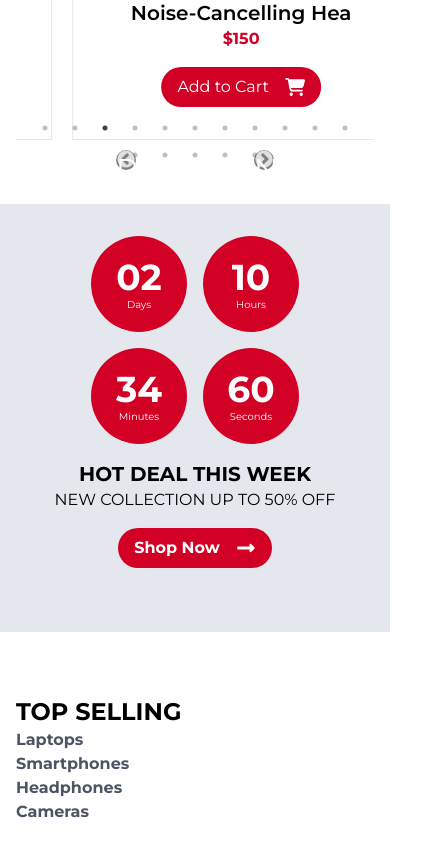
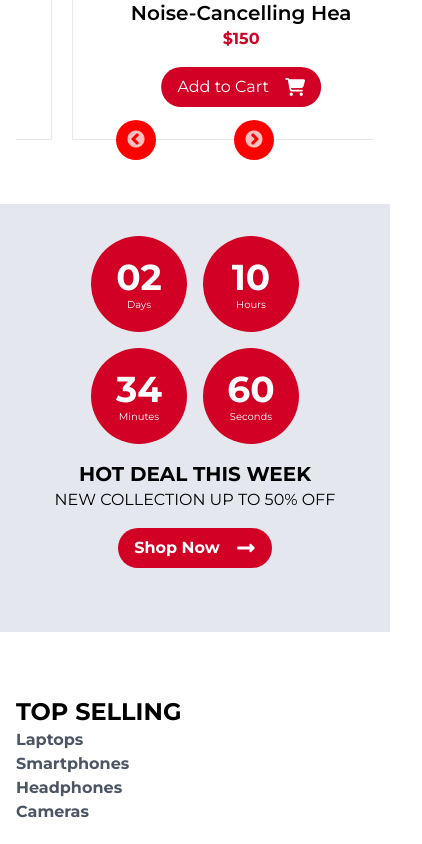
Before and after one commit to shakeelahmadcoder/Digital-Assets-Ecomerece-Website-, a React (Vite) app: page / in a window 390 px wide. Shown: the part 2000-2844 px from the top of the page, 422 px wide, since content can reach past the window. Built offline with nearby package versions, Linux system fonts and the light colour scheme.

Commit message:
responsive fixes

```diff
--- a/src/components/Product.jsx
+++ b/src/components/Product.jsx
@@ -50,7 +50,7 @@ const Product = () => {
         autoplay: true,
         autoplaySpeed: 3000, // Set autoplay speed to 3 seconds
         slidesToShow: 4,
-        slidesToScroll: 2,
+        slidesToScroll: 3,
         arrows: true,
         responsive: [
           {
@@ -59,7 +59,7 @@ const Product = () => {
               slidesToShow: 3,
               slidesToScroll: 1,
               infinite: true,
-              dots: true,
+              dots: false,
               arrows: true,
             }
           },
@@ -69,6 +69,7 @@ const Product = () => {
               slidesToShow: 2,
               slidesToScroll: 1,
               arrows: true,
+              dots: false,
             }
           },
           {
@@ -77,6 +78,7 @@ const Product = () => {
               slidesToShow: 1,
               slidesToScroll: 1,
               arrows: true,
+              dots: false,
             }
           }
         ]
@@ -85,11 +87,11 @@ const Product = () => {
     <div className='products px-4 md:px-24  my-16'>
         {/* navigation bar  */}
 <nav className='md:flex md:justify-between gap-4 md:gap-0 justify-center items-center'>
-<div className="left">
+<div className="left ">
     <h1 className='text-2xl font-bold'>NEW PRODUCTS</h1>
 </div>
 <div className="right">
-    <ul className='sm:flex gap-5 '>
+    <ul className=' sm:flex gap-5 '>
     <div className="group">
       <div className=" relative font-bold text-gray-600 hover:text-[#D10024] cursor-pointer"> Laptops<span className="absolute left-0 bottom-0 w-0 h-1 bg-[#D10024] transition-all top-5 duration-300 group-hover:w-full"></span>
       </div>
--- a/src/components/TopSelling.jsx
+++ b/src/components/TopSelling.jsx
@@ -50,7 +50,7 @@ const Product = () => {
     autoplay: true,
     autoplaySpeed: 3000, // Set autoplay speed to 3 seconds
     slidesToShow: 4,
-    slidesToScroll: 2,
+    slidesToScroll: 3,
     arrows: true,
     responsive: [
       {
@@ -59,7 +59,7 @@ const Product = () => {
           slidesToShow: 3,
           slidesToScroll: 1,
           infinite: true,
-          dots: true,
+          dots: false,
           arrows: true,
         }
       },
@@ -69,6 +69,7 @@ const Product = () => {
           slidesToShow: 2,
           slidesToScroll: 1,
           arrows: true,
+          dots: false,
         }
       },
       {
@@ -77,6 +78,7 @@ const Product = () => {
           slidesToShow: 1,
           slidesToScroll: 1,
           arrows: true,
+          dots: false,
         }
       }
     ]
--- a/src/index.css
+++ b/src/index.css
@@ -2,7 +2,7 @@
 @tailwind components;
 @tailwind utilities;
 
-body{
+body > div {
     font-family: "Montserrat", sans-serif;
     overflow-x: hidden;
 }
@@ -11,21 +11,19 @@ body{
     margin: 0 10px;
 }
 
-  /* .slick-prev::before, .slick-next::before {
-    color: red !important;
-    font-size: 30px !important;
-    padding: 4px !important;
-
-} */
-
-/* Add these styles to position arrows at the bottom with !important */
 .slick-prev, .slick-next {
-  bottom: -40px !important; /* Move the arrows to the bottom */
-  top: auto !important; /* Disable the default top alignment */
+    bottom: -40px !important;
+    top: auto !important;
     z-index: 1 !important;
-  background-color: rgba(0, 0, 0, 0.5) !important; /* Optional: add a background for better visibility */
+    background-color: red !important;
     color: white !important;
-  border-radius: 50% !important; /* Optional: rounded arrows */
+    border-radius: 50% !important;
+    width: 40px !important;
+    height: 40px !important;
+    /* font-size: 0px !important; */
+    display: flex !important;
+    justify-content: center !important;
+    align-items: center !important;
 }
 
 .slick-prev {
@@ -36,9 +34,10 @@ body{
     right: 100px !important;
 }
 
-/* Optional: You can adjust the size of the arrows for smaller screens */
 @media (max-width: 768px) {
     .slick-prev, .slick-next {
-    font-size: 30px !important;
+        width: 40px !important;
+        height: 40px !important;
+        /* font-size: 20px !important; */
     }
 }
```
Lines whose indentation alone changed are shown as unchanged.
